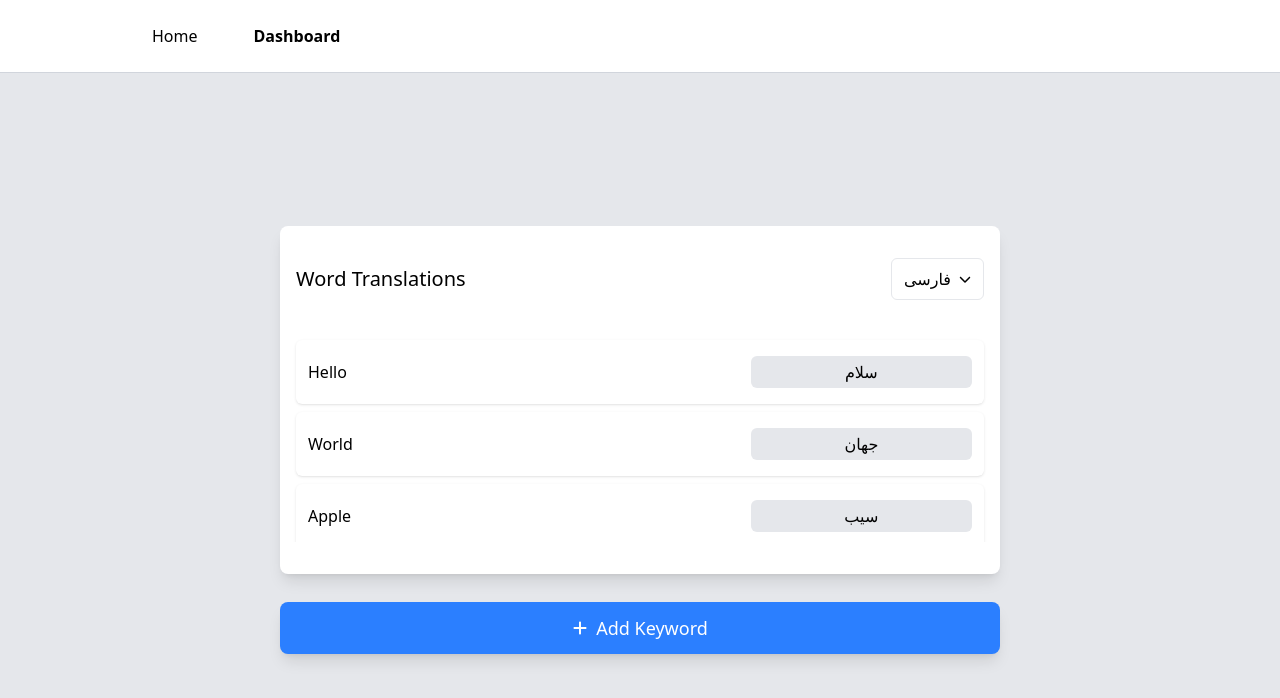
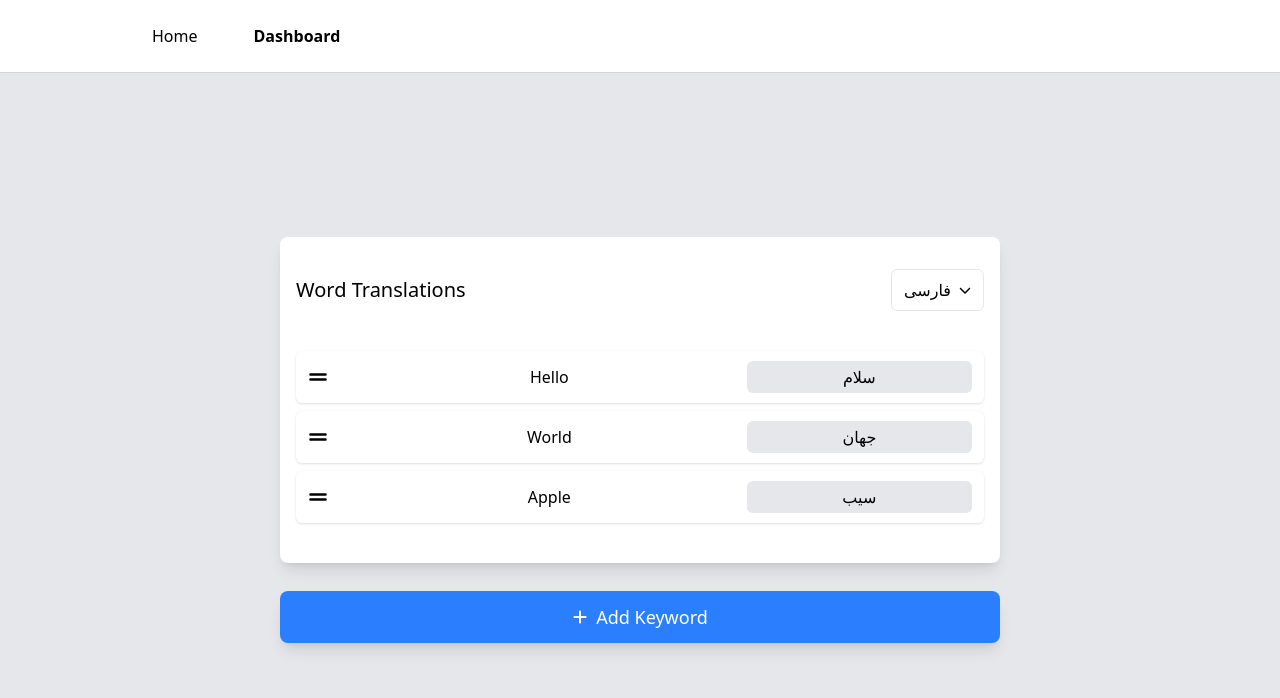
Before and after one commit to mehrabFronto/Translation-App, a React (Vite) app: page /dashboard in a window 1280 px wide. Shown: the top 698 px of the page. Built offline with nearby package versions, Linux system fonts and the light colour scheme.

Commit message:
refactor(dashboard): implement drag handle using external ref for sortable items

```diff
--- a/src/components/dashboard/WordsList.jsx
+++ b/src/components/dashboard/WordsList.jsx
@@ -31,9 +31,9 @@ const WordsList = () => {
 
   const handleDragEnd = (event) => {
     const { active, over } = event;
-    if (active.id !== over.id) {
-      const oldIndex = words.findIndex((item, i) => i === +active.id);
-      const newIndex = words.findIndex((item, i) => i === +over.id);
+    if (active?.id !== over?.id) {
+      const oldIndex = words.findIndex((_, i) => i === +active.id);
+      const newIndex = words.findIndex((_, i) => i === +over.id);
       const newWords = arrayMove(words, oldIndex, newIndex);
       setWords(newWords);
     }
@@ -50,18 +50,36 @@ const WordsList = () => {
         items={words.map((_, i) => i)}
         strategy={verticalListSortingStrategy}
       >
-        <div className="px-2 py-2 max-h-[210px] overflow-y-auto overflow-x-hidden space-y-2">
-          {words &&
-            words.map(({ persianLabel, englishLabel }, index) => {
+        <div className="px-2 py-2 max-h-[190px] overflow-y-auto overflow-x-hidden space-y-2">
+          {words.map(({ persianLabel, englishLabel }, index) => {
             const value =
-                selectedLanguage.type === "persian"
-                  ? persianLabel
-                  : englishLabel;
+              selectedLanguage.type === "persian" ? persianLabel : englishLabel;
             const hasError = isEmpty(value);
 
             return (
               <SortableItem key={index} id={index}>
-                  <div className="border-b border-gray-200 last:border-b-0 px-3 py-4 rounded-md flex items-center justify-between gap-4 bg-white shadow-sm">
+                {(ref, listeners, attributes, isDragging) => (
+                  <div className="border-b border-gray-200 last:border-b-0 pr-3 rounded-md flex items-center justify-between gap-4 bg-white shadow-sm overflow-hidden">
+                    <span
+                      className={`block pl-3 pr-6 py-4 ${
+                        isDragging ? "cursor-grabbing" : "cursor-grab"
+                      }`}
+                      ref={ref}
+                      {...listeners}
+                      {...attributes}
+                    >
+                      <svg
+                        xmlns="http://www.w3.org/2000/svg"
+                        viewBox="0 0 448 512"
+                        className="w-5 h-5"
+                      >
+                        <path
+                          fill="black"
+                          d="M32 288c-17.7 0-32 14.3-32 32s14.3 32 32 32l384 0c17.7 0 32-14.3 32-32s-14.3-32-32-32L32 288zm0-128c-17.7 0-32 14.3-32 32s14.3 32 32 32l384 0c17.7 0 32-14.3 32-32s-14.3-32-32-32L32 160z"
+                        />
+                      </svg>
+                    </span>
+
                     <p
                       className={`font-medium ${
                         hasError ? "text-red-500" : ""
@@ -86,6 +104,7 @@ const WordsList = () => {
                       placeholder=". . . . ."
                     />
                   </div>
+                )}
               </SortableItem>
             );
           })}
@@ -96,29 +115,24 @@ const WordsList = () => {
 };
 
 const SortableItem = ({ id, children }) => {
-  const { attributes, listeners, setNodeRef, transform, isDragging } =
-    useSortable({ id });
+  const {
+    attributes,
+    listeners,
+    setNodeRef,
+    setActivatorNodeRef,
+    transform,
+    isDragging,
+  } = useSortable({ id });
 
   const style = {
     transform: CSS.Transform.toString(transform),
-    transition: transform ? "transform 200ms ease" : null,
-    cursor: isDragging ? "grabbing" : "grab",
+    transition: transform ? "transform 200ms ease" : undefined,
     touchAction: "none",
   };
 
-  const isInput = (e) => {
-    return e.target.tagName === "INPUT" || e.target.closest("input") !== null;
-  };
-
-  const filteredListeners = {
-    onPointerDown: (e) => {
-      if (!isInput(e)) listeners.onPointerDown?.(e);
-    },
-  };
-
   return (
-    <div ref={setNodeRef} style={style} {...attributes} {...filteredListeners}>
-      {children}
+    <div ref={setNodeRef} style={style}>
+      {children(setActivatorNodeRef, listeners, attributes, isDragging)}
     </div>
   );
 };
```
Lines whose indentation alone changed are shown as unchanged.
